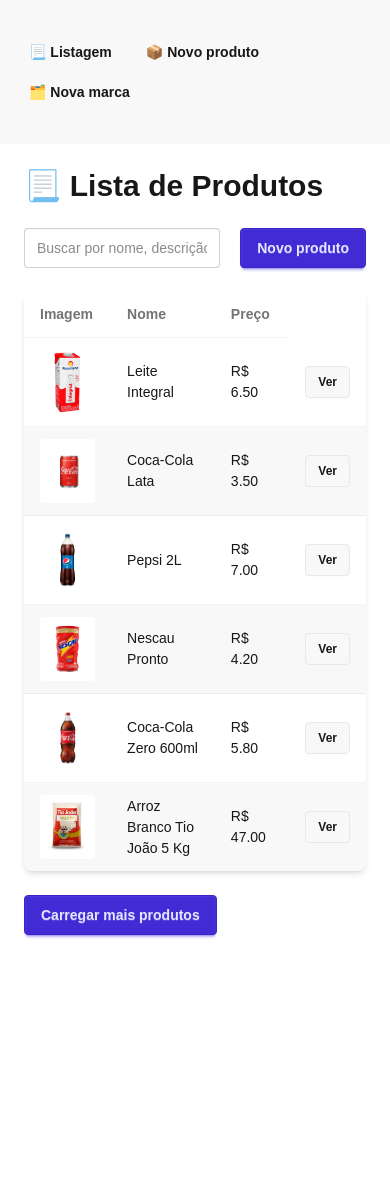
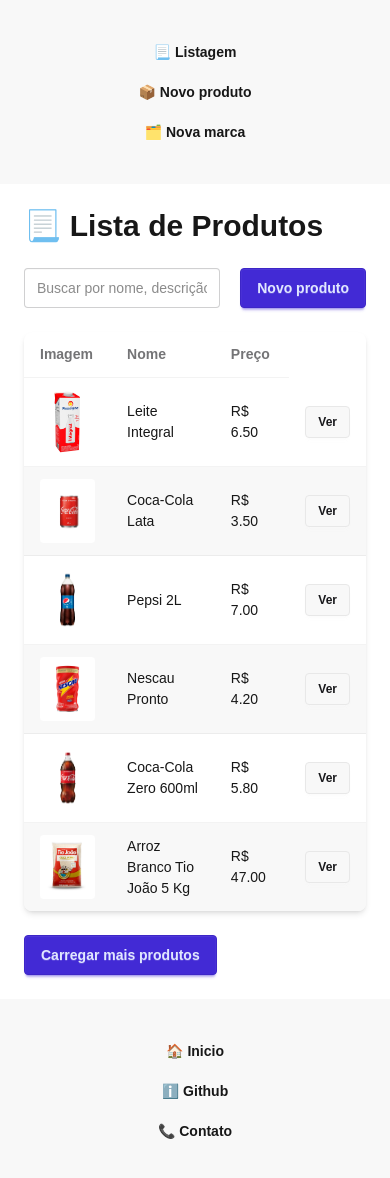
Before and after one commit to delkz/supermarket-app, a Next.js app: page / in a window 390 px wide. Shown: the top 1178 px of the page. Before the commit the page ends 959 px from the top, so only its background shows below. Built offline with nearby package versions, Linux system fonts and the light colour scheme.

Commit message:
feat: adiciona o footer e ajusta o header

```diff
--- a/src/app/globals.css
+++ b/src/app/globals.css
@@ -26,3 +26,7 @@
   font-family: Arial, Helvetica, sans-serif;
   min-height: 100vh;
 }
+
+main.container{
+  min-height: calc(100dvh - 208px);
+}
--- a/src/app/layout.tsx
+++ b/src/app/layout.tsx
@@ -2,6 +2,7 @@
 import { Geist, Geist_Mono } from "next/font/google";
 import "./globals.css";
 import Header from "@/components/Header";
+import Footer from "@/components/Footer";
 
 const geistSans = Geist({
   variable: "--font-geist-sans",
@@ -30,6 +31,7 @@
       >
         <Header/>
         {children}
+        <Footer/>
       </body>
     </html>
   );
--- /dev/null
+++ b/src/components/Footer.tsx
@@ -0,0 +1,15 @@
+import Link from "next/link";
+
+export default function Footer() {
+    return (
+        <footer className="bg-base-200">
+            <nav className="navbar">
+                <ul className="menu menu-horizontal flex-col md:flex-row px-1 p-6 w-full container mx-auto">
+                    <li><Link href="/" className="btn btn-ghost">🏠 Inicio</Link></li>
+                    <li><Link target="_blank" title="Github" href="https://github.com/delkz/supermarket-app" className="btn btn-ghost">ℹ️ Github</Link></li>
+                    <li><Link target="_blank" title="Delkz" href="https://delkz.vercel.app/" className="btn btn-ghost">📞 Contato</Link></li>
+                </ul>
+            </nav>
+        </footer>
+    );
+}
--- a/src/components/Header.tsx
+++ b/src/components/Header.tsx
@@ -4,7 +4,7 @@
     return (
         <header className="bg-base-200 ">
             <nav className="navbar">
-            <ul className="menu menu-horizontal px-1 p-6 w-full container mx-auto">
+            <ul className="menu menu-horizontal flex-col md:flex-row px-1 p-6 w-full container mx-auto">
                 <li><Link href="/" className="btn btn-ghost">📃 Listagem</Link></li>
                 <li><Link href="/product/register" className="btn btn-ghost">📦 Novo produto</Link></li>
                 <li><Link href="/brand/register" className="btn btn-ghost">🗂️ Nova marca</Link></li>
```
